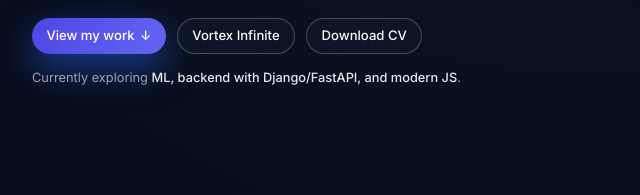
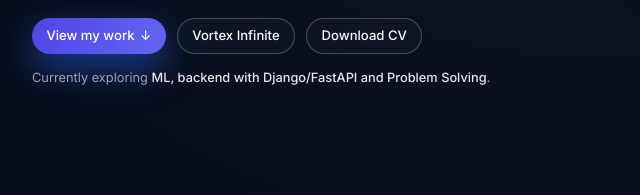
Before and after one commit to Gowshik-S/Portfolio, a plain HTML site: page index.html in a window 1280 px wide. Shown: the part 574-769 px from the top of the page, 48-688 px from the left. Drawn offline with Linux system fonts and the light colour scheme.

Commit message:
changes in data

```diff
--- a/index.html
+++ b/index.html
@@ -1080,7 +1080,7 @@
               </a>
             </div>
             <p class="hero-note">
-              Currently exploring <strong>ML, backend with Django/FastAPI, and modern JS</strong>.
+              Currently exploring <strong>ML, backend with Django/FastAPI and Problem Solving</strong>.
             </p>
           </div>
 
```
